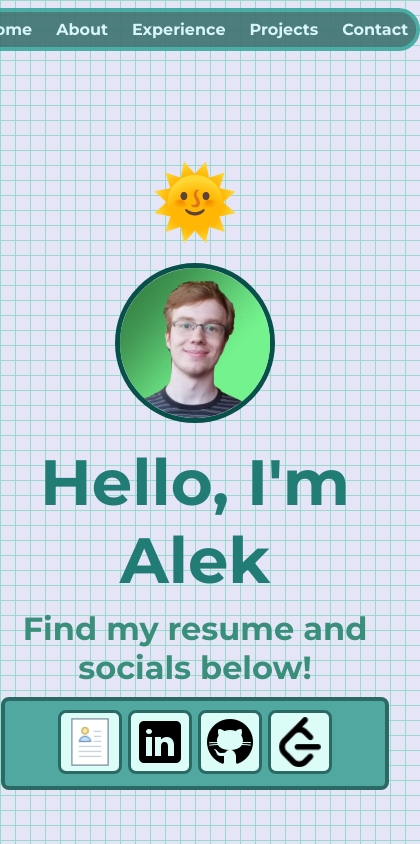
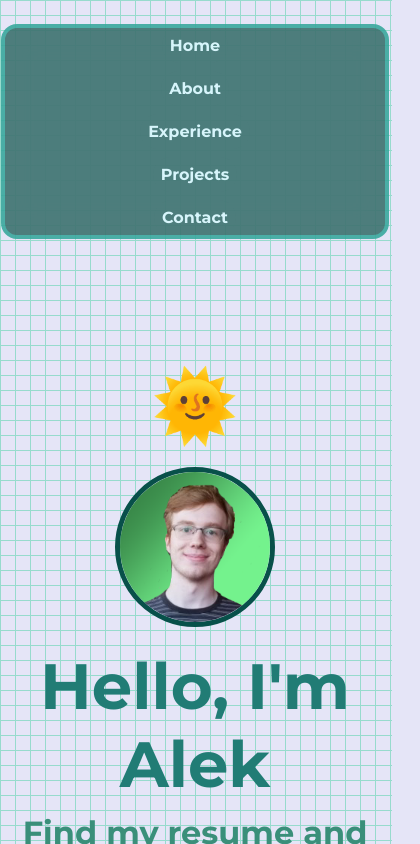
Before and after one commit to Gitphin/portfolio-site, a React (Vite) app: page / in a window 390 px wide. Shown: the top 844 px of the page, 420 px wide, since content can reach past the window. Built offline with nearby package versions, Linux system fonts and the light colour scheme.

Commit message:
Small mobile changes

```diff
--- a/src/components/experience/experience.module.css
+++ b/src/components/experience/experience.module.css
@@ -29,7 +29,7 @@ experience {
 
 .skillsContainer {
     display: grid;
-    grid-template-columns: repeat(auto-fit, minmax(90px, 2fr));
+    grid-template-columns: repeat(auto-fit, minmax(80px, 2fr));
     gap: 10px;
     width: 100%;
 }
@@ -51,6 +51,7 @@ experience {
 .skills:hover {
     background-color: #89cccf;
     border: 3px solid #23a095;
+    cursor: pointer;
 }
 
 dsc p{
@@ -58,8 +59,7 @@ dsc p{
     border: 3px solid #2a6964;
     border-radius: 8px;
     padding: 10px;
-    max-width: 300px;
-    width: 100%;
+    width: 300px;
     transition: background-color 0.3s, border-color 0.3s;
 }
 
--- a/src/components/header/header.module.css
+++ b/src/components/header/header.module.css
@@ -18,6 +18,7 @@
   width: 270px;
   height: 270px;
   border: 5px solid #23a095;
+  cursor: pointer;
 }
 
 .toggleIcon {
--- a/src/components/navbar/navbar.module.css
+++ b/src/components/navbar/navbar.module.css
@@ -43,16 +43,24 @@ nav a:hover {
 }
 
 @media (max-width: 768px) {
+    .container {
+        flex-direction: column;
+        padding: 1rem;
+    }
+
     nav {
-        flex-direction: row;
+        flex-direction: column;
         gap: 0.5rem;
-        width: max-content;
+        width: 380px;
         transform: translateY(0);
         top: 10px;
+        border-radius: 1rem;
     }
 
     nav a {
         padding: 0.5rem;
         font-size: 1rem;
+
+        text-align: center;
     }
 }
```
